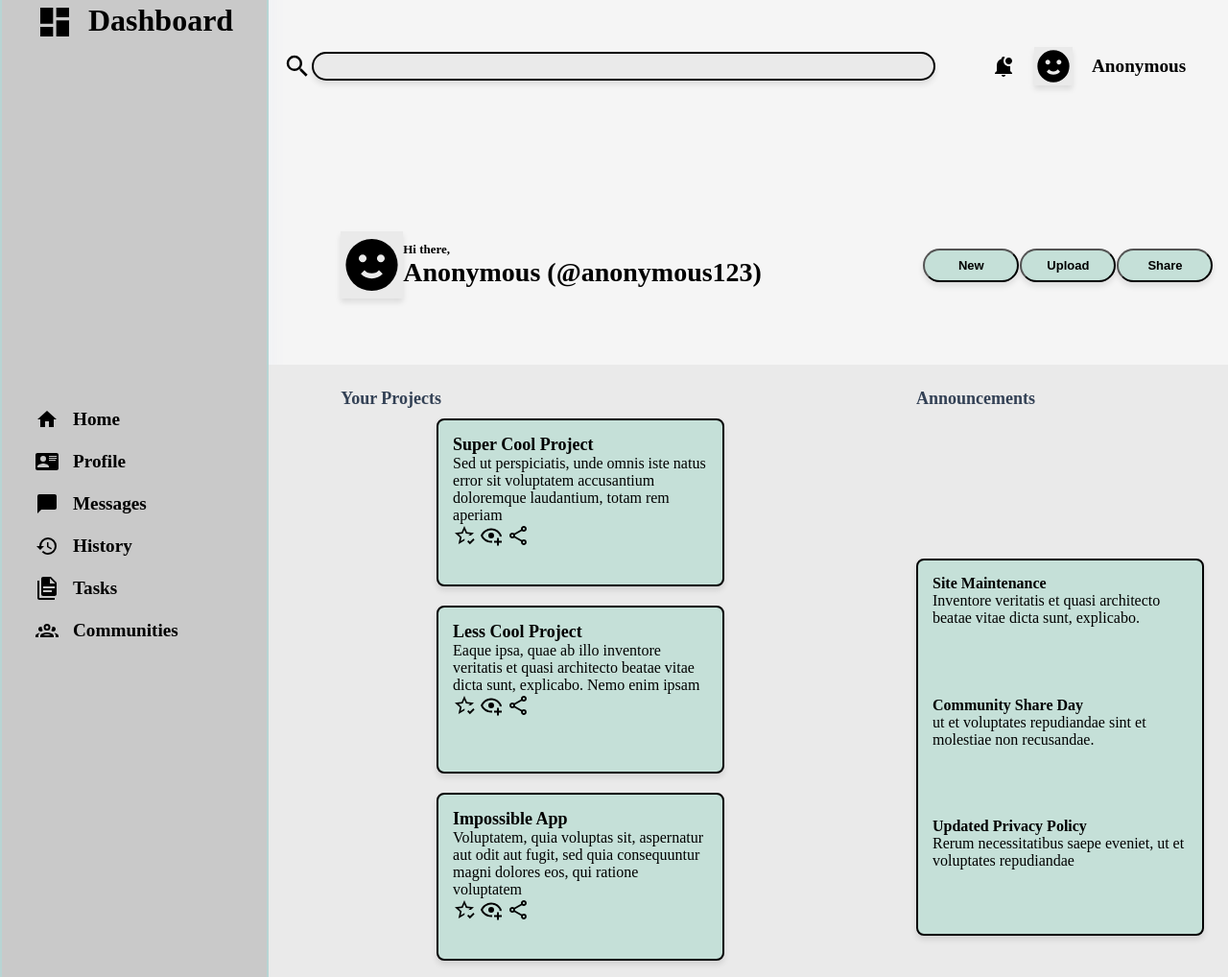
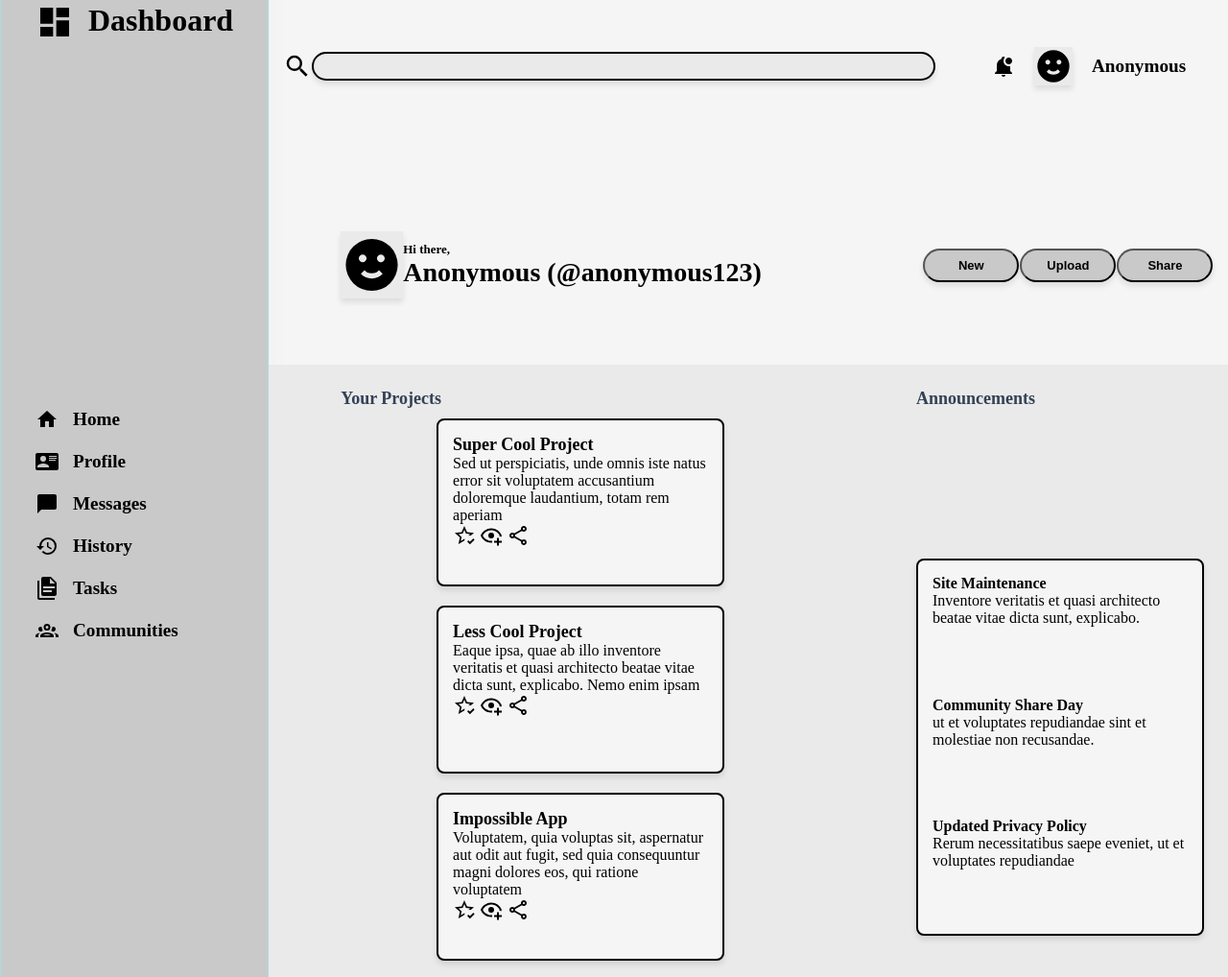
Before and after one commit to amriteshx1/admin-dashboard, a plain HTML site: page index.html in a window 1280 px wide. Shown: the part 34-1052 px from the top of the page at 96% size. Drawn offline with Linux system fonts and the light colour scheme.

Commit message:
final tweaks to layout-colors

```diff
--- a/style.css
+++ b/style.css
@@ -89,7 +89,7 @@ input{
     font-weight: bold;
     text-align: center;
     border-radius: 20px;
-    background-color: #C5E0D8;
+    background-color: #C9C9C9;
     color: black;
     box-shadow: 0 4px 6px rgba(0, 0, 0, 0.1);
 
@@ -186,7 +186,7 @@ h1{
     border-radius: 8px;
     text-align: left;
     padding: 15px;
-    background-color: #C5E0D8;
+    background-color: #F5F5F5;
     margin: 10px;
     box-shadow: 0 4px 6px rgba(0, 0, 0, 0.1);
 }
@@ -221,7 +221,7 @@ h1{
     border-radius: 8px;
     text-align: left;
     padding: 15px;
-    background-color: #C5E0D8;
+    background-color: #F5F5F5;
     display: grid;
     gap: 20px;
     box-shadow: 0 4px 6px rgba(0, 0, 0, 0.1);
@@ -231,7 +231,7 @@ h1{
     border-radius: 8px;
     text-align: left;
     padding: 15px;
-    background-color: #C5E0D8;
+    background-color: #F5F5F5;
     display: grid;
     gap: 20px;
     box-shadow: 0 4px 6px rgba(0, 0, 0, 0.1);
```
